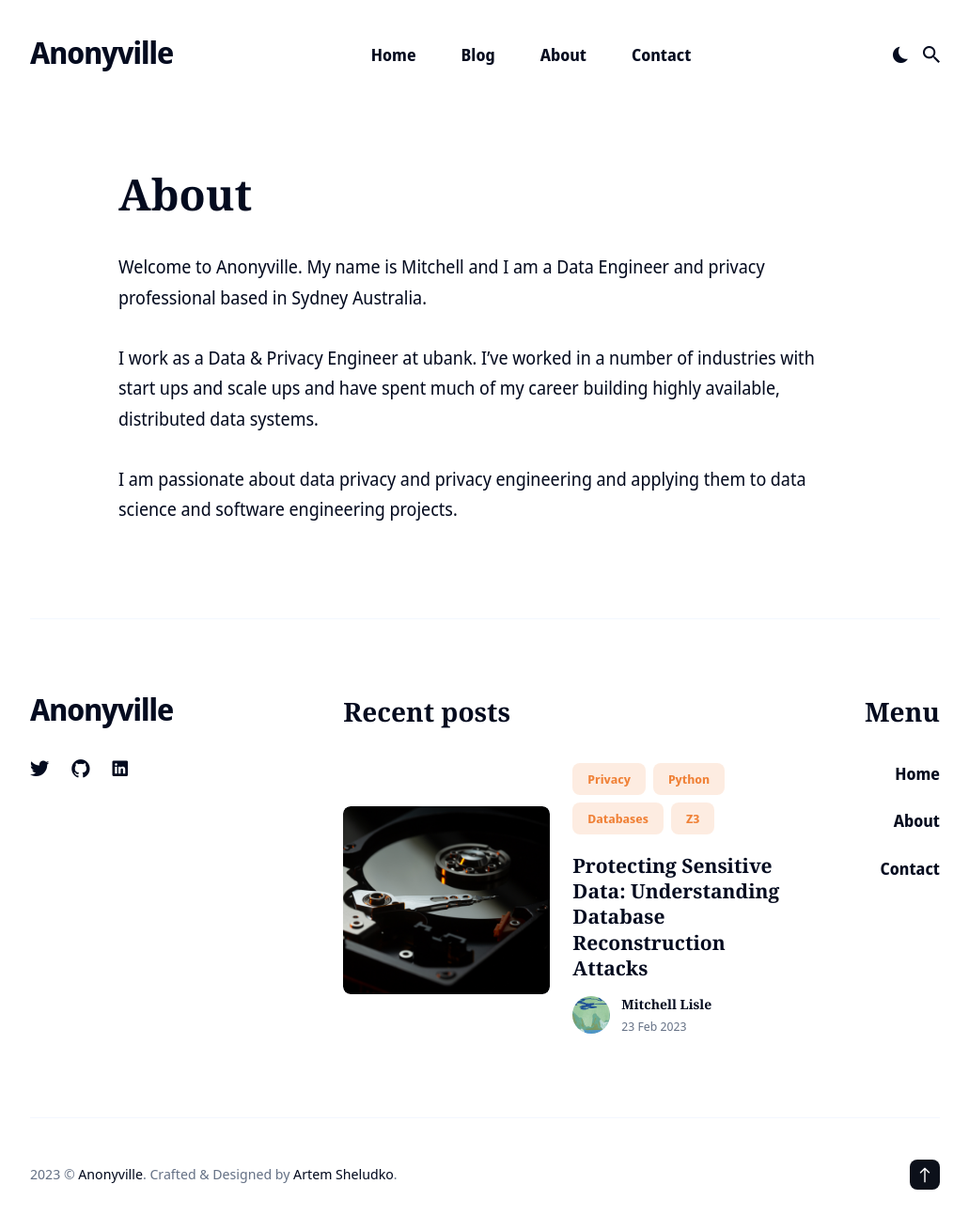
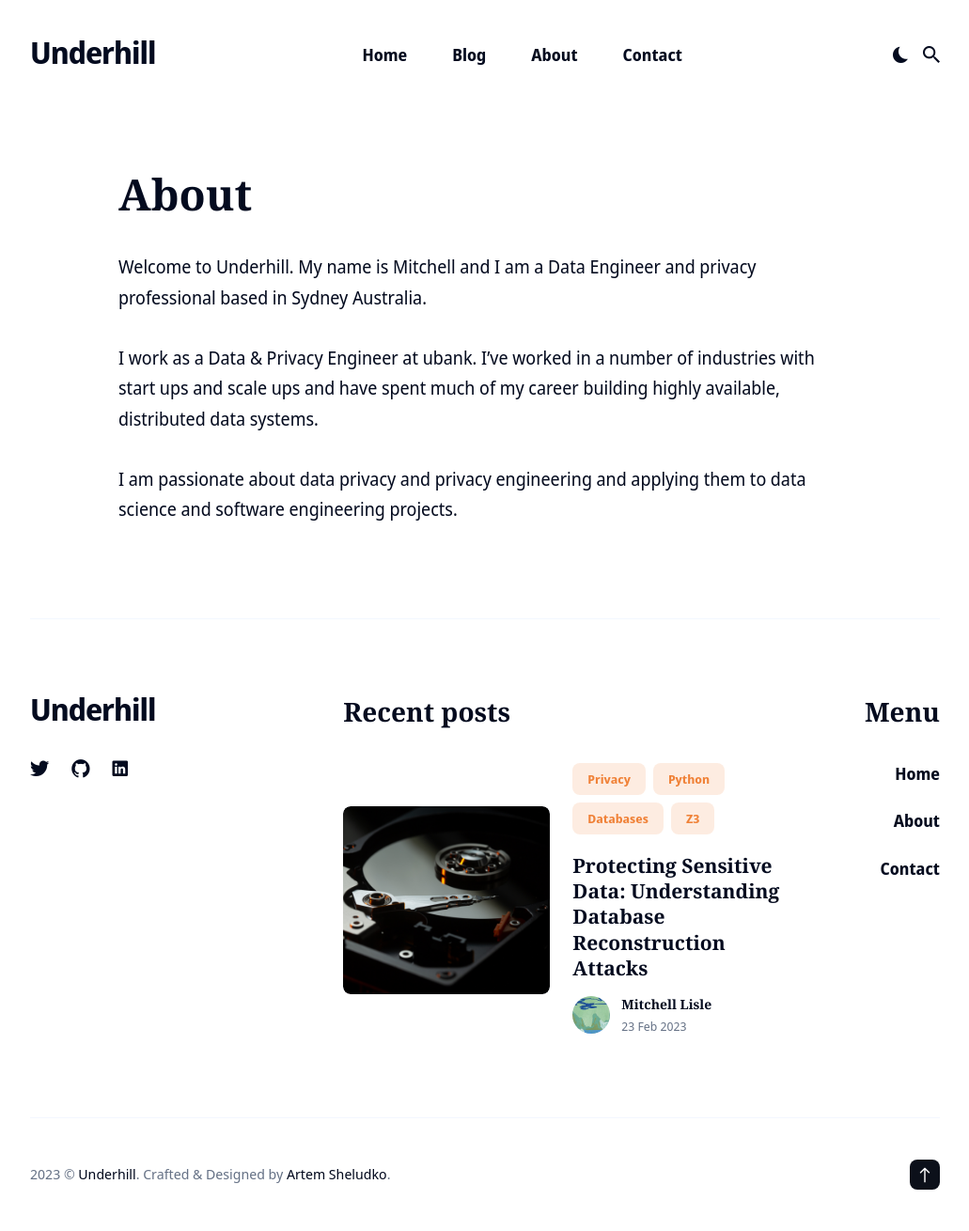
Before and after one commit to mitchelllisle/mitchelllisle.github.io, a Jekyll site: the page built from _pages/about.md, in a window 1280 px wide. Shown: the whole page at 94% size, without its empty margins (124-1155 px from the left). Built offline with Jekyll 4.4.1, drawn with Linux system fonts in a browser that asks for light colours; nearby versions of some CDN libraries.

Commit message:
rename blog

```diff
--- a/_data/settings.yml
+++ b/_data/settings.yml
@@ -1,6 +1,6 @@
 #-------------------------------
 # Site Settings
-title: Anonyville
+title: Underhill
 logo: # You can add own logo. For example '/images/logo.png'.
 description: ...
 color_scheme: auto # You can choose three modes auto, light, and dark. By default, the auto mode is set, which means the user can choose the light or dark mode themself.
--- a/_pages/about.md
+++ b/_pages/about.md
@@ -4,7 +4,7 @@ title: About
 permalink: /about/
 ---
 
-Welcome to Anonyville. My name is Mitchell and I am a Data Engineer and privacy professional based in Sydney Australia.
+Welcome to Underhill. My name is Mitchell and I am a Data Engineer and privacy professional based in Sydney Australia.
 
 I work as a Data & Privacy Engineer at ubank. I've worked in a number of industries with start ups and scale ups and have
 spent much of my career building highly available, distributed data systems.
```
